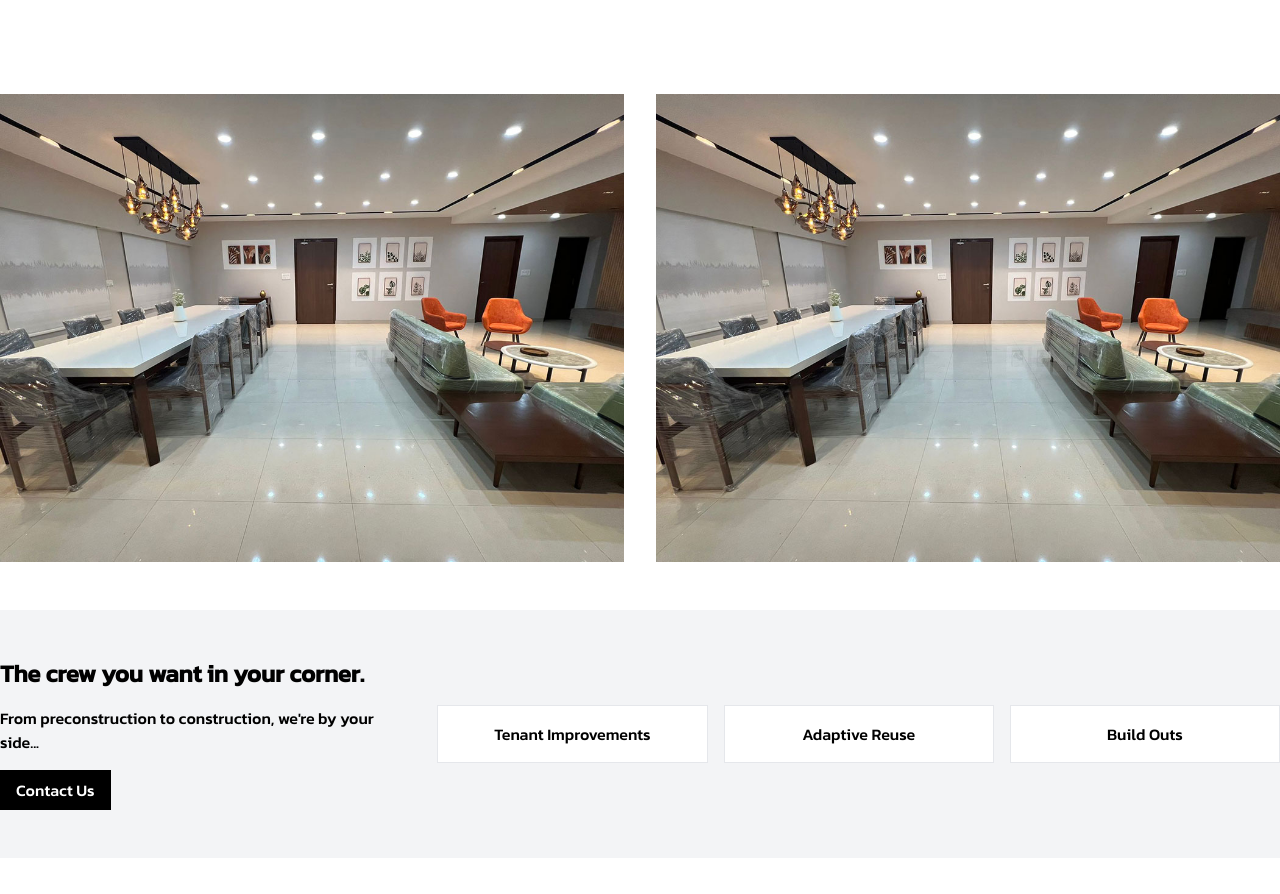
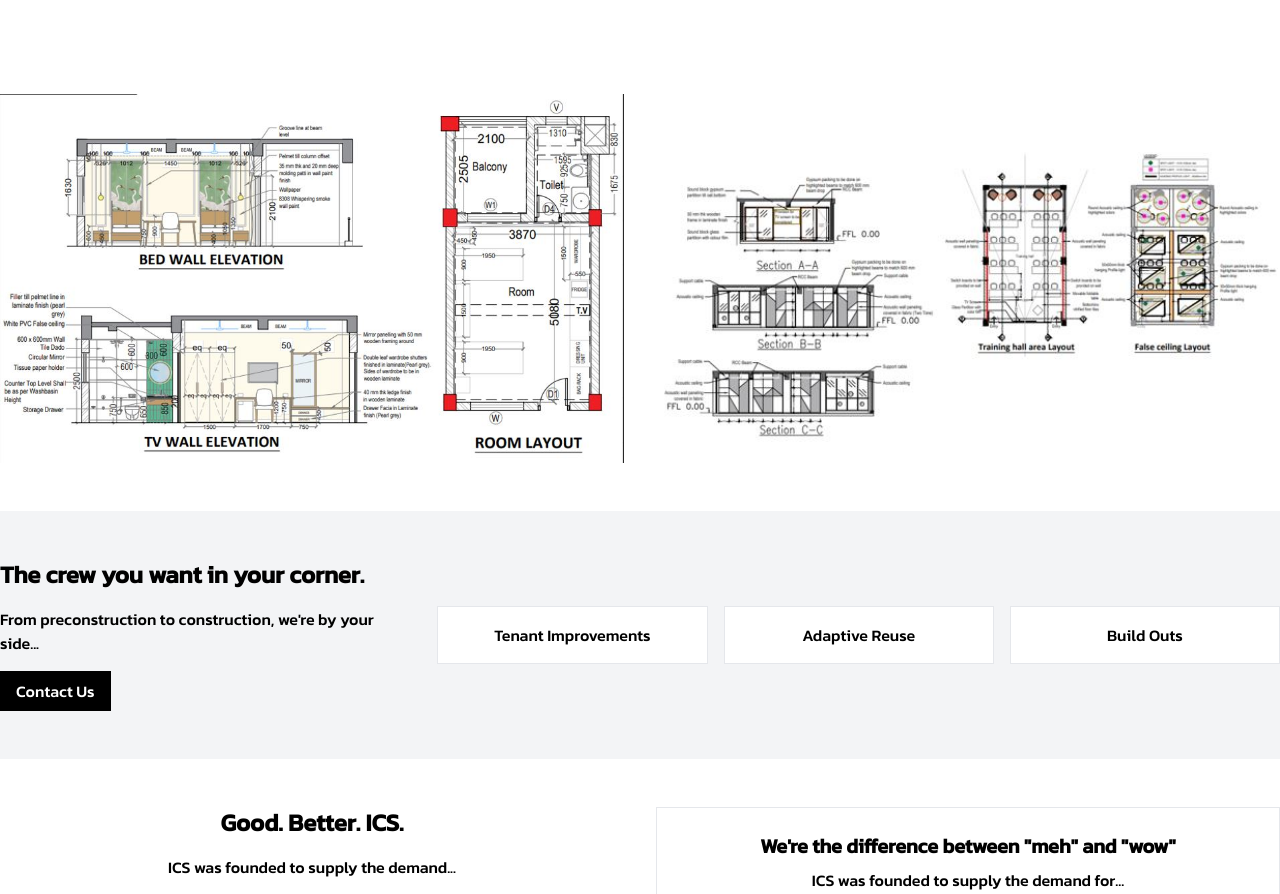
Before and after one commit to AkshayKalamkarr/supremeinfrastructure, a Next.js app: page /about/architecturalDesigns in a window 1280 px wide. Shown: the part 1014-1908 px from the top of the page. Built offline with nearby package versions, Linux system fonts and the light colour scheme.

Commit message:
new code

```diff
--- a/app/about/architecturalDesigns/page.jsx
+++ b/app/about/architecturalDesigns/page.jsx
@@ -86,7 +86,7 @@ export default function Home() {
       >
         <div className="container mx-auto grid md:grid-cols-2 gap-8">
           <motion.img
-            src="/images/portfolio/img-3.jpg"
+            src="/services/architectural-design/architectural-3.jpg"
             alt="Description 1"
             className="w-full h-auto object-cover"
             initial={{ scale: 0.8, opacity: 0 }}
@@ -95,7 +95,7 @@ export default function Home() {
             viewport={{ once: true }}
           />
           <motion.img
-            src="/images/portfolio/img-3.jpg"
+            src="/services/architectural-design/architectural-1.jpg"
             alt="Description 2"
             className="w-full h-auto object-cover"
             initial={{ scale: 0.8, opacity: 0 }}
```
